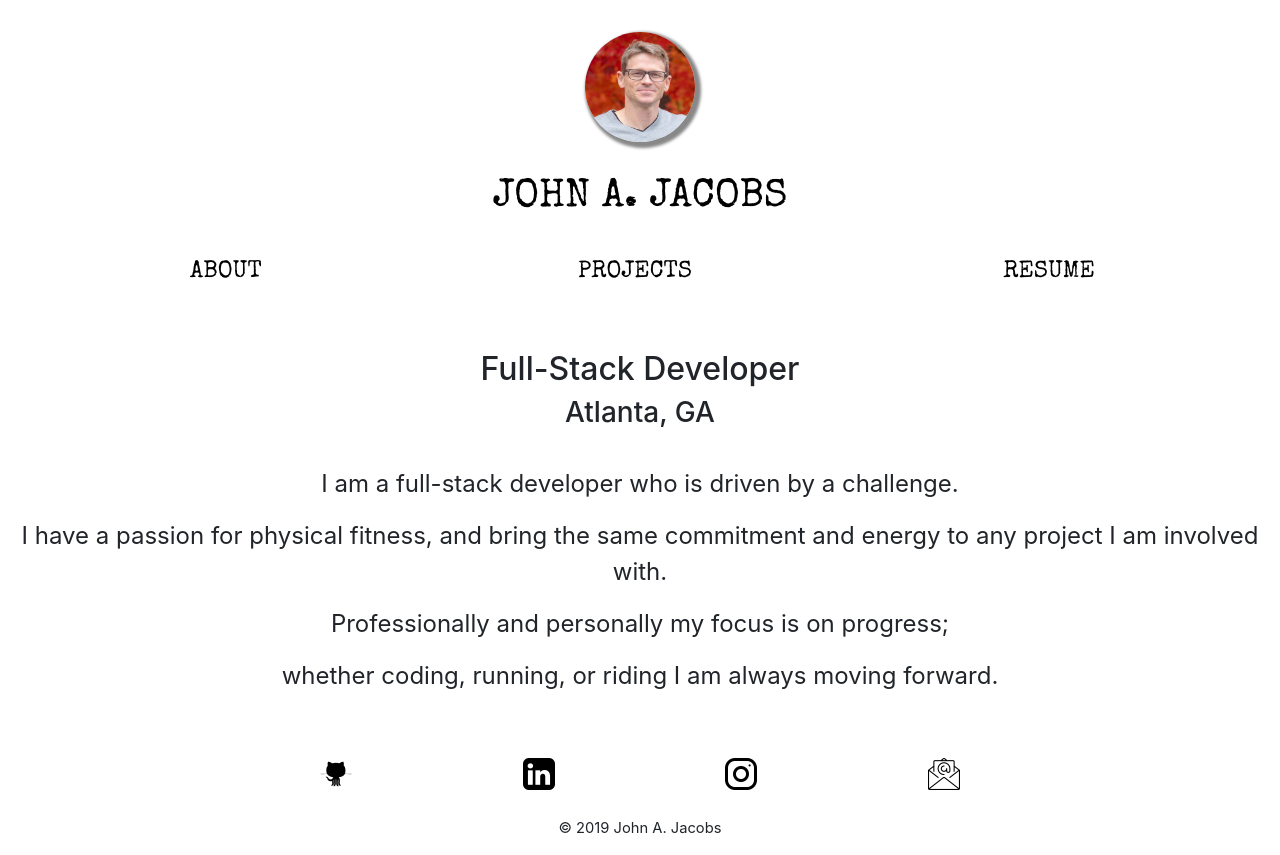
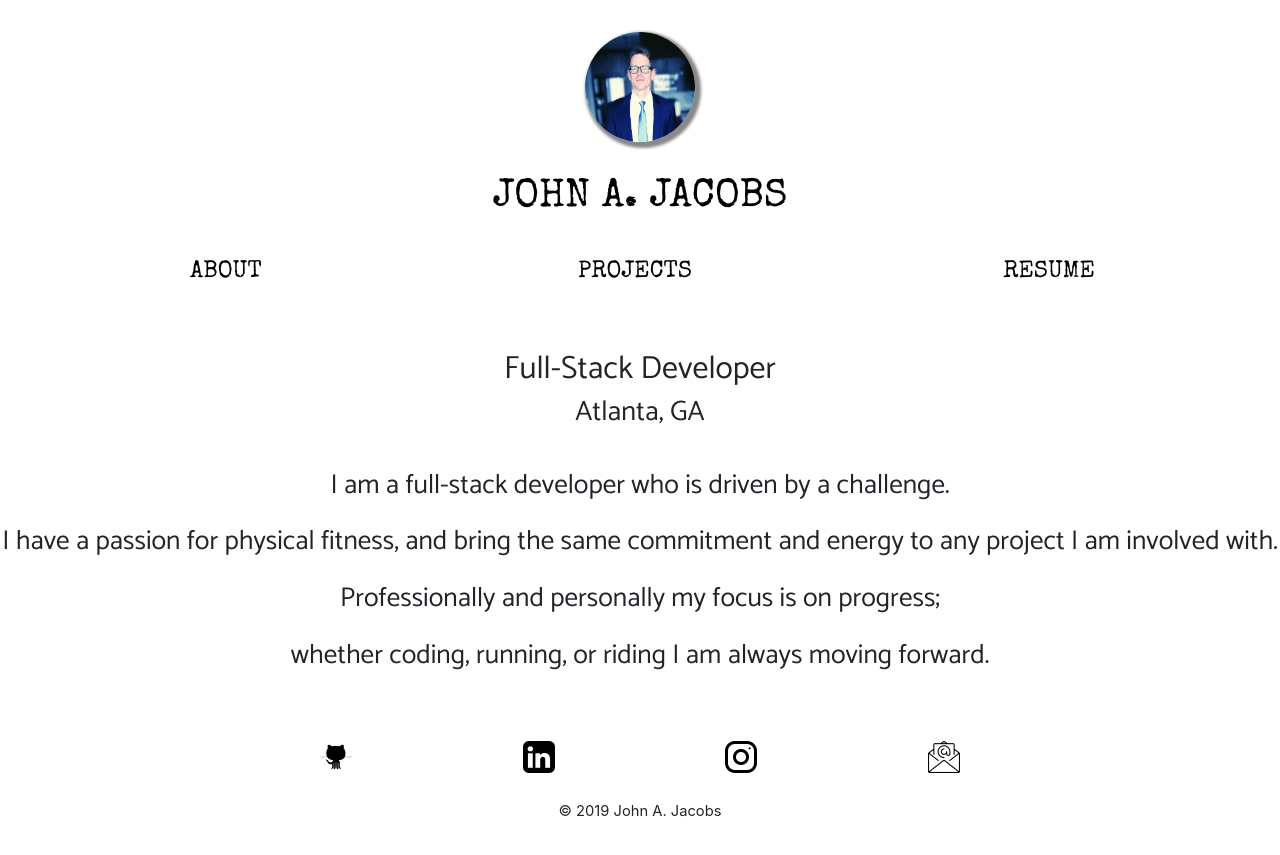
Before and after one commit to GopherEverett/portfolio, a React (Create React App) app: page /about in a window 1280 px wide. Built offline with nearby package versions, Linux system fonts and the light colour scheme.

Commit message:
changed font

```diff
--- a/public/index.html
+++ b/public/index.html
@@ -10,7 +10,7 @@
       user's mobile device or desktop. See https://developers.google.com/web/fundamentals/web-app-manifest/
     -->
     <link rel="manifest" href="%PUBLIC_URL%/manifest.json" />
-    <link href="https://fonts.googleapis.com/css?family=Special+Elite" rel="stylesheet">
+    <link href="https://fonts.googleapis.com/css?family=Special+Elite|Catamaran" rel="stylesheet">
     <link
   rel="stylesheet"
   href="https://maxcdn.bootstrapcdn.com/bootstrap/4.3.1/css/bootstrap.min.css"
--- a/src/components/About.jsx
+++ b/src/components/About.jsx
@@ -1,19 +1,20 @@
 import React, { Component } from 'react'
 import styled from 'styled-components'
 const AboutDiv = styled.div`
+    font-family: 'Catamaran', cursive;
     text-align: center;
     p {
-        font-size: 1.5rem;
+        font-size: 1.7rem;
     }
 `
 export default class About extends Component {
     render() {
         return (
             <AboutDiv>
-      <br/>
+                <br />
                 <h2>Full-Stack Developer</h2>
                 <h3>Atlanta, GA</h3>
-        <br/>
+                <br />
                 <p>I am a full-stack developer who is driven by a challenge.</p>
                 <p>I have a passion for physical fitness, and bring the same commitment and energy to any project I am involved with.</p>
                 <p>Professionally and personally my focus is on progress;</p>
--- a/src/components/Header.jsx
+++ b/src/components/Header.jsx
@@ -57,7 +57,7 @@ export default class Header extends Component {
         return (
             <HeaderDiv>
                 <Link to="/">
-                    <ProfileImage src={require('../images/A84I7043.jpeg')} alt='John A. Jacobs' />
+                    <ProfileImage src={require('../images/IMG_0595.JPG')} alt='John A. Jacobs' />
                 </Link>
                 <ProfileTitle>JOHN A. JACOBS</ProfileTitle>
                 <NavDiv>
```
Also changed, not shown: src/images/IMG_0595.JPG (added). Lines whose indentation alone changed are shown as unchanged.
